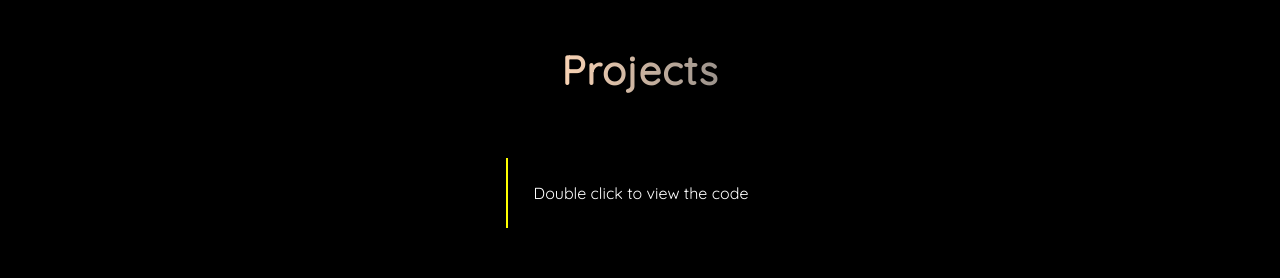
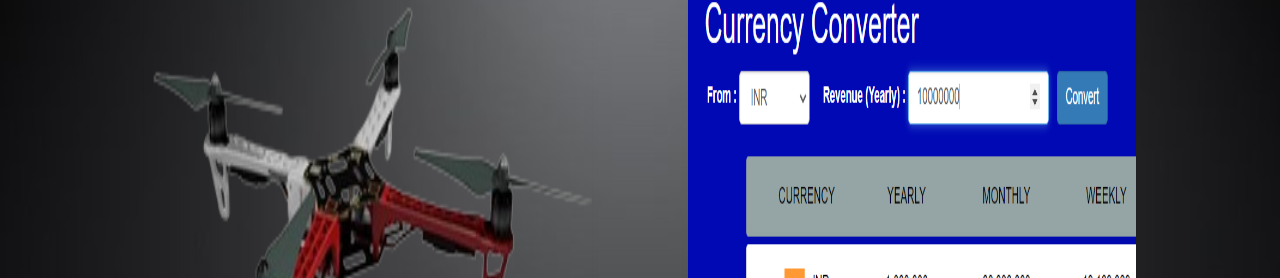
Before and after one commit to PrathameshBhagat/PrathameshBhagat.github.io, a React (Create React App) app: page / in a window 1280 px wide. Shown: the part 1690-1968 px from the top of the page. Built offline with nearby package versions, Linux system fonts and the light colour scheme.

Commit message:
Background image for the projects section and SQL in the progeamming language

```diff
--- a/src/App.js
+++ b/src/App.js
@@ -37,9 +37,9 @@ function App() {
                         trailerLink:"https://www.youtube.com/",
                         poster:"/css.png"},
                       {
-                        title:"Prathamesh Bhagat",
+                        title:"SQL",
                         trailerLink:"https://www.youtube.com/",
-                        poster:"https://images.pexels.com/photos/674010/pexels-photo-674010.jpeg?cs=srgb&dl=pexels-anjana-c-674010.jpg&fm=jpg"}];
+                        poster:"/SQL.png"}];
 
       setMovies(response);
   }
--- a/src/components/header/Header.js
+++ b/src/components/header/Header.js
@@ -19,7 +19,6 @@ return (
                         style={{maxHeight: '100px'}}
                         navbarScroll
                     >
-                    <NavLink className ="nav-link" to="/">Home</NavLink>
                     <a className ="nav-link" href="http://github.com/PrathameshBhagat">GitHub</a>
                     <a className ="nav-link" href="http://linkedin.com/in/prathameshvivekbhagat">LinkedIn</a>
                     <a className ="nav-link" href="http://leetcode.com/Prathamesh_Bhagat">LeetCode</a>
--- a/src/components/hero/Hero.css
+++ b/src/components/hero/Hero.css
@@ -1,6 +1,6 @@
 .me-container{
     text-align: left;
-    padding : 10vw  20vw;
+    padding : 10vw;
     /* Parallax effect */
     background : url("/public/background.jpg");
     background-attachment: fixed;
@@ -10,12 +10,9 @@
 }
 h6{
     border-left: solid 2px yellow;
-    border: radius 10px; ;
-    padding : 2vw;
-    margin: 2vw 0px;
+    padding-left: 2vw;
 }
 .movie-carousel-container{
-    width: 100vw;
     background-color: black;
 }
 .movie-poster{
--- a/src/components/projects/Projects.css
+++ b/src/components/projects/Projects.css
@@ -1,8 +1,16 @@
 @import url("https://fonts.googleapis.com/css?family=Roboto+Slab:100,300,400,700");
 @import url("https://fonts.googleapis.com/css?family=Raleway:300,300i,400,400i,500,500i,600,600i,700,700i,800,800i,900,900i");
 
-.Projects {
-    /*background-color: #212426;*/
+.project-container {
+background-image: url("/public/backgound3.jpg");
+background-attachment: fixed;
+background-position: center;
+background-repeat: no-repeat;
+background-size: cover;
+margin-top: 10% ;
+padding: 0% 5% 10% 5%;
+}
+.project-row {
   font-family: var(--font-roboto);
   --font-roboto: "Roboto Slab", serif;
   --font-raleway: "Raleway", sans-serif;
@@ -20,7 +28,7 @@ h1 {
   background: linear-gradient(
     90deg,
     rgba(249, 211, 180, 1) 0%,
-    rgba(249, 211, 180, 0) 130%
+    rgba(249, 211, 180, 1) 130%
   );
   background-clip: text;
   -webkit-background-clip: text;
--- a/src/components/projects/Projects.js
+++ b/src/components/projects/Projects.js
@@ -10,7 +10,7 @@ const Project = ({year,title,image,language,href}) => {
 
                 <div>
                     <img src={image}
-                        onDoubleClick={()=>{
+                        onClick={()=>{
                                 href != null ? window.location.href = href : window.alert("Sorry the project link is unavailable")}}/>
                 </div>
 
@@ -25,24 +25,24 @@ const Project = ({year,title,image,language,href}) => {
 const Projects = () => {
 
   return (
-    <>
-        <h1 style={{margin:"25% auto 5%",backgroundColor:"grey",fontWeight:"bold"}}>Projects<br/></h1>
+    <div  className='project-container'>
+        <h1 style={{margin:"10% auto 5%",backgroundColor:"grey",fontWeight:"bold"}}>
+            Projects
+        </h1>
 
-        <h6 style={{margin:"0 auto 10%"}}>Double click to view the code</h6>
-
-        <div className="Projects" >
+        <div className="project-row" >
             <Project title={"Drone"} image={"/drone.png"} language={"C++ & JS"} year={"2023-24"} href="https://github.com/PrathameshBhagat/Drone-Branches-Project"/>
             <Project title={"Converter"} image={"/currencyConverter.png"} language={"Java & Spring"} year={"2024"} href="https://github.com/PrathameshBhagat/Spring-Earning-Revenue-Converter"/>
         </div>
-        <div className="Projects" >
+        <div className="project-row" >
             <Project title={"Stocks"} image={"/stock.jpg"} language={"Python & Java"} year={"2021-22"} href="https://github.com/PrathameshBhagat/Pratice-Files/tree/main/PPLab"/>
-            <Project title={"Android"} image={"/ofyWellness.jpg"} language={"C++ & JS"} year={"2024"} href="https://github.com/PrathameshBhagat/OFY-Wellness/releases/tag/0.1.0"/>
+            <Project title={"Android"} image={"/ofyWellness.jpg"} language={"C++ & JS"} year={"2024"} href="https://github.com/PrathameshBhagat/OFY-Wellness"/>
         </div>
-        <div className="Projects" >
+        <div className="project-row" >
             <Project title={"Docs"} image={"/documentation.png"} language={"JS & CSS"} year={"2022"} href="https://github.com/PrathameshBhagat/Documentation-Project"/>
             <Project title={"Editor"} image={"/editor.png"} language={"JS & PHP"} year={"2022"} href="https://www.youtube.com/watch?feature=shared&v=OoUNVvhEFZg"/>
         </div>
-    </>
+    </div>
     )
 }
 
```
Also changed, not shown: public/SQL.png (added), public/backgound3.jpg (added).
